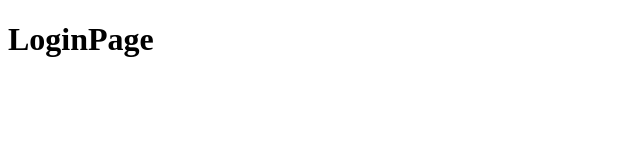
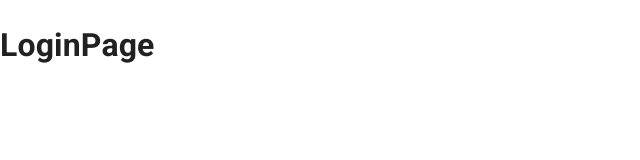
Before and after one commit to JCUrquiza/ReactWithMaterialUI, a React (Vite) app: page /auth/login in a window 1280 px wide. Shown: the top 160 px of the page, without its empty margins (0-640 px from the left). Built offline with nearby package versions, Linux system fonts and the light colour scheme.

Commit message:
configuring materila ui

```diff
--- a/index.html
+++ b/index.html
@@ -4,7 +4,8 @@
     <meta charset="UTF-8" />
     <link rel="icon" type="image/svg+xml" href="/vite.svg" />
     <meta name="viewport" content="width=device-width, initial-scale=1.0" />
-    <title>Vite + React</title>
+    <link rel="stylesheet" href="https://fonts.googleapis.com/css?family=Roboto:300,400,500,700&display=swap" />
+    <title>Journal App</title>
   </head>
   <body>
     <div id="root"></div>
--- a/package.json
+++ b/package.json
@@ -10,6 +10,10 @@
     "preview": "vite preview"
   },
   "dependencies": {
+    "@emotion/react": "^11.11.0",
+    "@emotion/styled": "^11.11.0",
+    "@mui/icons-material": "^5.11.16",
+    "@mui/material": "^5.13.2",
     "react": "^18.2.0",
     "react-dom": "^18.2.0",
     "react-router-dom": "6"
--- a/src/JournalApp.jsx
+++ b/src/JournalApp.jsx
@@ -1,9 +1,10 @@
 import { AppRouter } from './router/AppRouter';
+import { AppTheme } from './theme';
 
 export const JournalApp = () => {
     return (
-        <>
+        <AppTheme>
             <AppRouter />
-        </>
+        </AppTheme>
     )
 }
--- a/src/journal/pages/JournalPage.jsx
+++ b/src/journal/pages/JournalPage.jsx
@@ -1,9 +1,13 @@
-import React from 'react';
+import { MailOutline } from '@mui/icons-material';
+import { Typography } from '@mui/material';
 
 export const JournalPage = () => {
 
     return (
-        <div>JournalPage</div>
+        <>
+            <Typography variant='h1' >JournalPage</Typography>
+            <MailOutline />
+        </>
     )
 
 }
--- /dev/null
+++ b/src/theme/AppTheme.jsx
@@ -0,0 +1,14 @@
+import { ThemeProvider } from '@emotion/react';
+import { CssBaseline } from '@mui/material';
+import { purpleTheme } from './';
+
+export const AppTheme = ({ children }) => {
+
+    return (
+        <ThemeProvider theme={ purpleTheme }>
+            <CssBaseline />
+            { children }
+        </ThemeProvider>
+    )
+
+}
--- /dev/null
+++ b/src/theme/index.js
@@ -0,0 +1,4 @@
+
+
+export * from './AppTheme';
+export * from './purpleTheme';
--- /dev/null
+++ b/src/theme/purpleTheme.js
@@ -0,0 +1,16 @@
+import { createTheme } from '@mui/material';
+import { red } from '@mui/material/colors';
+
+export const purpleTheme = createTheme({
+    palette: {
+        primary: {
+            main: '#262254'
+        },
+        secondary: {
+            main: '#543884'
+        },
+        error: {
+            main: red.A400
+        }
+    }
+});
```
Also changed, not shown: 1 other file (tests, documents, lock files or other folders).
